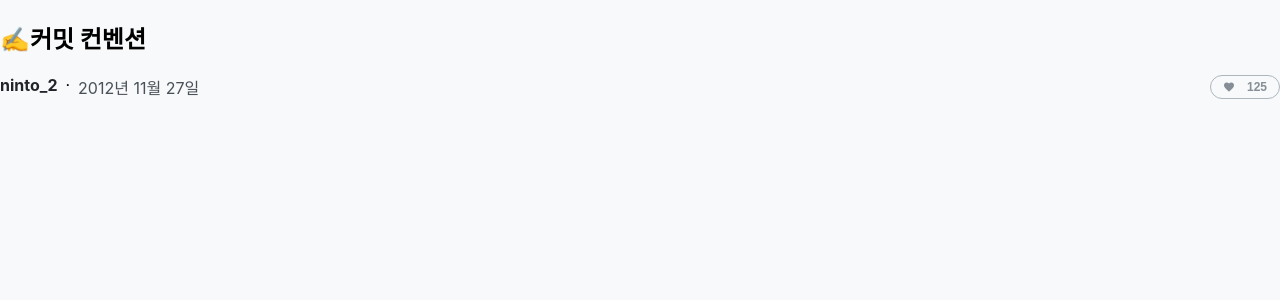
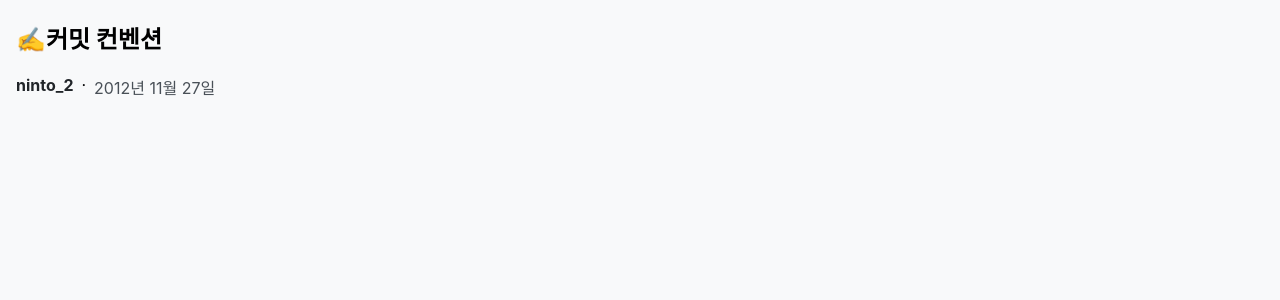
Before and after one commit to youdaehoon/practice_clone_velog, a React (Create React App) app: page /detail in a window 1280 px wide. Shown: the top 300 px of the page. Built offline with nearby package versions, Linux system fonts and the light colour scheme.

Commit message:
feat: detail/layout 적용

```diff
--- a/src/pages/detail/index.tsx
+++ b/src/pages/detail/index.tsx
@@ -1,11 +1,12 @@
 import React from 'react'
+import Layout from '../../components/ui/Layout'
 import TitleSection from './body/titlesection'
 
 const Detail:React.FC = () => {
   return (
-    <>
+    <Layout>
     <TitleSection></TitleSection>
-    </>
+    </Layout>
   )
 }
 
```
